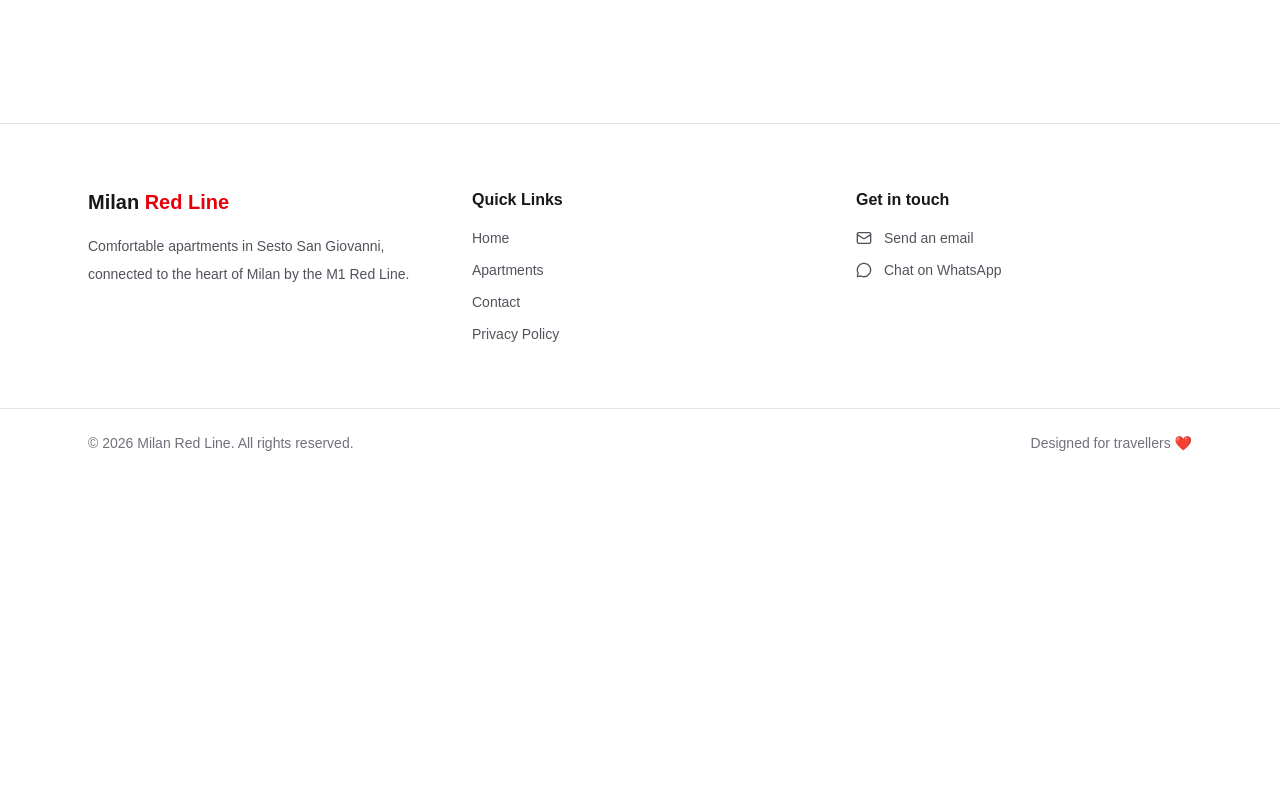
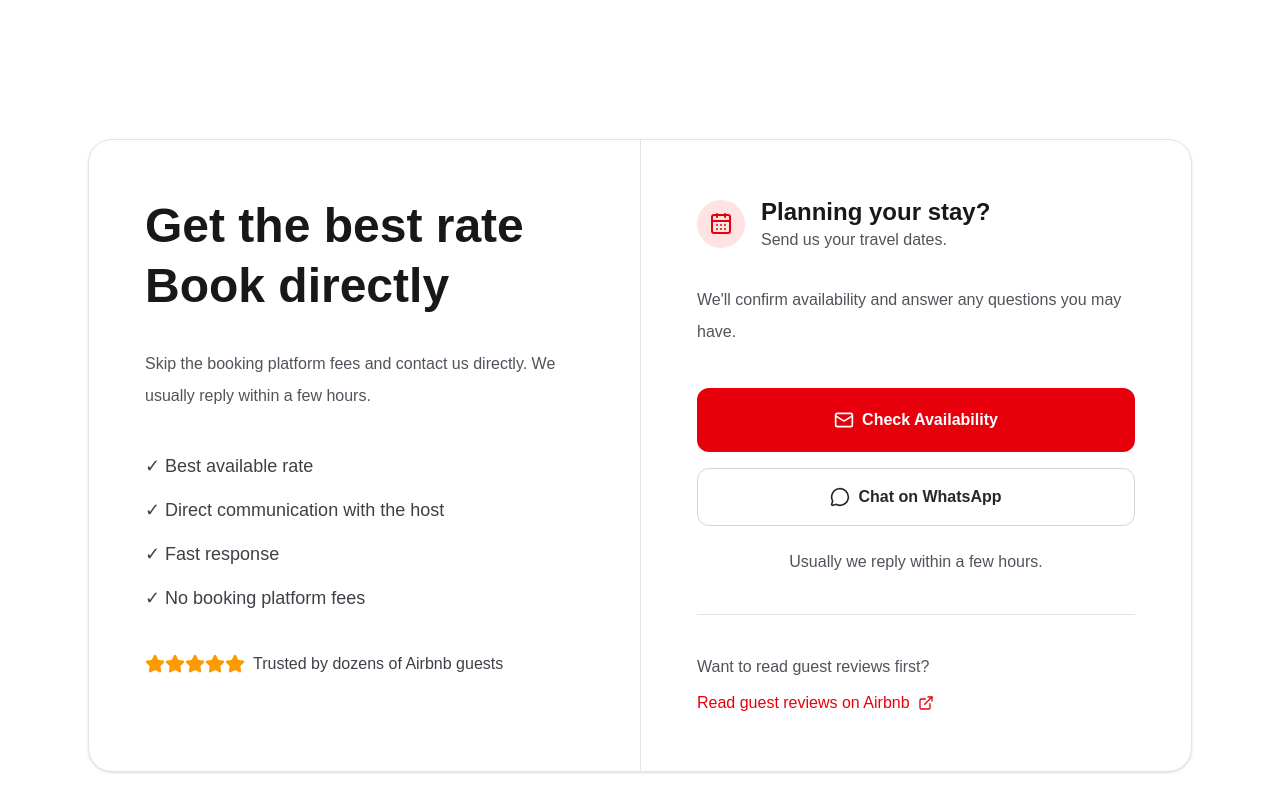
Before and after one commit to beppeblu1/milan-red-line, a Next.js app: page /apartments/arco in a window 1280 px wide. Shown: the part 2680-3492 px from the top of the page. Before the commit the page ends 3157 px from the top, so only its background shows below. Built offline with nearby package versions, Linux system fonts and the light colour scheme.

Commit message:
Refine direct booking section

```diff
--- a/app/apartments/[slug]/page.tsx
+++ b/app/apartments/[slug]/page.tsx
@@ -7,6 +7,7 @@ import ApartmentGallery from "@/components/ApartmentGallery";
 import ApartmentInfo from "@/components/ApartmentInfo";
 import ApartmentAmenities from "@/components/ApartmentAmenities";
 import LocationHighlight from "@/components/LocationHighlight";
+import DirectBookingCard from "@/components/DirectBookingCard";
 
 import { apartments } from "@/data/apartments";
 import { site } from "@/data/site";
@@ -138,6 +139,12 @@ export default async function ApartmentPage({ params }: PageProps) {
           </div>
         </div>
       </section>
+
+      <div className="mx-auto max-w-6xl px-6 pb-20">
+        <DirectBookingCard
+          airbnbUrl={apartment.airbnbUrl}
+        />
+      </div>
     </main>
   );
 }
--- /dev/null
+++ b/components/DirectBookingCard.tsx
@@ -0,0 +1,132 @@
+import {
+  CalendarDays,
+  ExternalLink,
+  Mail,
+  MessageCircle,
+  Star,
+} from "lucide-react";
+
+import { site } from "@/data/site";
+
+type Props = {
+  airbnbUrl?: string;
+};
+
+export default function DirectBookingCard({
+  airbnbUrl,
+}: Props) {
+  return (
+    <section className="mt-28 overflow-hidden rounded-3xl border border-zinc-200 bg-white shadow-sm">
+      <div className="grid lg:grid-cols-2">
+        {/* Left */}
+        <div className="p-10 lg:p-14">
+          <h2 className="text-5xl font-bold leading-tight text-zinc-900">
+            Get the best rate
+            <br />
+            Book directly
+          </h2>
+
+          <p className="mt-8 text-base leading-8 text-zinc-600">
+            Skip the booking platform fees and contact us directly.
+            We usually reply within a few hours.
+          </p>
+
+          <div className="mt-10 space-y-4 text-lg text-zinc-700">
+            <div>✓ Best available rate</div>
+            <div>✓ Direct communication with the host</div>
+            <div>✓ Fast response</div>
+            <div>✓ No booking platform fees</div>
+          </div>
+
+          {airbnbUrl && (
+            <a
+              href={airbnbUrl}
+              target="_blank"
+              rel="noopener noreferrer"
+              className="mt-10 inline-flex items-center gap-2 transition hover:opacity-80"
+            >
+              <div className="flex text-amber-500">
+                <Star className="h-5 w-5 fill-current" />
+                <Star className="h-5 w-5 fill-current" />
+                <Star className="h-5 w-5 fill-current" />
+                <Star className="h-5 w-5 fill-current" />
+                <Star className="h-5 w-5 fill-current" />
+              </div>
+
+              <span className="font-medium text-zinc-700">
+                Trusted by dozens of Airbnb guests
+              </span>
+            </a>
+          )}
+        </div>
+
+        {/* Right */}
+        <div className="border-t border-zinc-200 p-10 lg:border-l lg:border-t-0 lg:p-14">
+          <div className="flex items-center gap-4">
+            <div className="flex h-12 w-12 items-center justify-center rounded-full bg-red-100">
+              <CalendarDays className="h-6 w-6 text-red-600" />
+            </div>
+
+            <div>
+              <h3 className="text-2xl font-semibold text-zinc-900">
+                Planning your stay?
+              </h3>
+
+              <p className="text-base text-zinc-600">
+                Send us your travel dates.
+              </p>
+            </div>
+          </div>
+
+          <p className="mt-8 text-base leading-8 text-zinc-600">
+            We'll confirm availability and answer any questions you may have.
+          </p>
+
+          <div className="mt-10 space-y-4">
+            <a
+              href={`mailto:${site.email}`}
+              className="flex h-16 w-full items-center justify-center gap-2 rounded-xl bg-red-600 px-6 font-semibold text-white transition hover:bg-red-700"
+            >
+              <Mail className="h-5 w-5" />
+              Check Availability
+            </a>
+
+            <a
+              href={`https://wa.me/${site.whatsapp}`}
+              target="_blank"
+              rel="noopener noreferrer"
+              className="flex w-full items-center justify-center gap-2 rounded-xl border border-zinc-300 bg-white px-6 py-4 font-semibold text-zinc-800 transition hover:bg-zinc-100"
+            >
+              <MessageCircle className="h-5 w-5" />
+              Chat on WhatsApp
+            </a>
+          </div>
+
+          <p className="mt-6 text-center text-base text-zinc-600">
+            Usually we reply within a few hours.
+          </p>
+
+          {airbnbUrl && (
+            <>
+              <div className="my-10 border-t border-zinc-200" />
+
+              <p className="text-base text-zinc-600">
+                Want to read guest reviews first?
+              </p>
+
+              <a
+                href={airbnbUrl}
+                target="_blank"
+                rel="noopener noreferrer"
+                className="mt-3 inline-flex items-center gap-2 font-medium text-red-600 transition hover:underline"
+              >
+                Read guest reviews on Airbnb
+                <ExternalLink className="h-4 w-4" />
+              </a>
+            </>
+          )}
+        </div>
+      </div>
+      </section>
+  );
+}
--- a/data/apartments.ts
+++ b/data/apartments.ts
@@ -31,7 +31,7 @@ export const apartments: Apartment[] = [
     bedrooms: 1,
     beds: 2,
     bathrooms: 1,
-    squareMeters: 55,
+    squareMeters: 58,
     floor: 2,
     elevator: true,
 
@@ -53,7 +53,7 @@ export const apartments: Apartment[] = [
     selfCheckIn: true,
 
     // Booking
-    airbnbUrl: "",
+    airbnbUrl: "https://www.airbnb.it/rooms/23072204",
     bookingUrl: "",
 
     // Media
@@ -104,12 +104,12 @@ export const apartments: Apartment[] = [
     cir: "",
 
     // Property
-    guests: 4,
+    guests: 2,
     bedrooms: 1,
-    beds: 2,
+    beds: 1,
     bathrooms: 1,
     squareMeters: 60,
-    floor: 3,
+    floor: 1,
     elevator: true,
 
     // Location
@@ -130,7 +130,7 @@ export const apartments: Apartment[] = [
     selfCheckIn: true,
 
     // Booking
-    airbnbUrl: "",
+    airbnbUrl: "www.airbnb.it/rooms/1004153206964898199",
     bookingUrl: "",
 
     // Media
```
